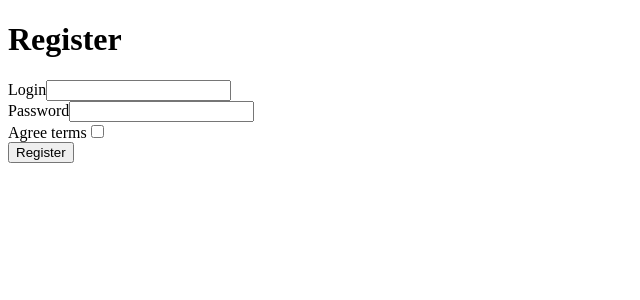
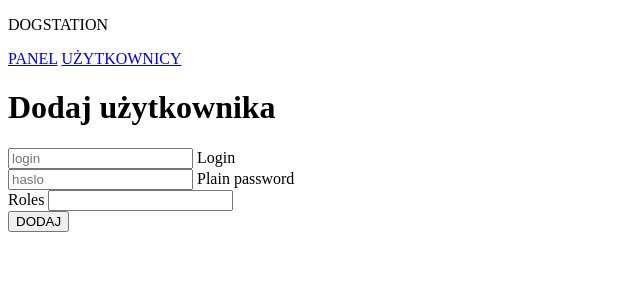
Before and after one commit to AleksandraKuna/dogstationPanel, a Symfony app: template templates/registration/register.html.twig in a window 1280 px wide. Shown: the top 300 px of the page, without its empty margins (0-640 px from the left). Run offline with Twig, Linux system fonts and the light colour scheme; the template is opened without the code that fills it, so the values that code supplies are empty; form fields are guessed from the names that the template uses; some libraries are stand-ins or nearby versions.

Commit message:
adding users

```diff
--- a/assets/styles/app.scss
+++ b/assets/styles/app.scss
@@ -8,7 +8,7 @@ $body-bg: #ededed;
 $theme-colors: (
     "light":      #ededed,
     "dark":       #136093,
-    "primary":    #2351ce,
+    "primary":    #146093,
     "secondary":  #ff3d60,
     "info":       #3397db,
     "success":    #00a964,
--- a/config/services.yaml
+++ b/config/services.yaml
@@ -19,6 +19,12 @@ services:
             - '../src/DependencyInjection/'
             - '../src/Entity/'
             - '../src/Kernel.php'
+    gedmo.listener.timestampable:
+        class: Gedmo\Timestampable\TimestampableListener
+        tags:
+            - { name: doctrine.event_subscriber, connection: default }
+        calls:
+            - [ setAnnotationReader, [ '@annotation_reader' ] ]
 
     # add more service definitions when explicit configuration is needed
     # please note that last definitions always *replace* previous ones
--- a/src/Controller/RegistrationController.php
+++ b/src/Controller/RegistrationController.php
@@ -36,7 +36,7 @@ class RegistrationController extends AbstractController
             $entityManager->flush();
             // do anything else you need here, like send an email
 
-            return $this->redirectToRoute('app_login');
+            return $this->redirectToRoute('app_user');
         }
 
         return $this->render('registration/register.html.twig', [
--- a/templates/panel/menu.html.twig
+++ b/templates/panel/menu.html.twig
@@ -6,7 +6,7 @@
     <div class="links">
         <a href="/">PANEL</a>
 
-        <a href="{{url("app_user")}}">PRACOWNICY</a>
+        <a href="{{url("app_user")}}">UŻYTKOWNICY</a>
     </div>
 </div>
 
--- a/templates/registration/register.html.twig
+++ b/templates/registration/register.html.twig
@@ -1,17 +1,33 @@
 {% extends 'base.html.twig' %}
+{% use "panel/menu.html.twig" %}
 
 {% block title %}Register{% endblock %}
 
 {% block body %}
-    <h1>Register</h1>
-
-    {{ form_start(registrationForm) }}
-        {{ form_row(registrationForm.login) }}
-        {{ form_row(registrationForm.plainPassword, {
-            label: 'Password'
-        }) }}
-        {{ form_row(registrationForm.agreeTerms) }}
-
-        <button type="submit" class="btn">Register</button>
-    {{ form_end(registrationForm) }}
+{{ block("menu") }}
+<div class="container ">
+<div class="row">
+    <div class="col-md-12">
+        <div class="card mt-4">
+            <div class="card-body">
+                    <h1>Dodaj użytkownika</h1>
+                {{ form_start(registrationForm) }}
+                <div class="form-floating mb-4">
+                    {{ form_widget(registrationForm.login, {'attr': {'class': 'form-control', placeholder: 'login'}}) }}
+                    <label>{{ form_label(registrationForm.login) }}</label>
+                </div>
+                <div class="form-floating mb-4">
+                    {{ form_widget(registrationForm.plainPassword, {'attr': {'class': 'form-control', placeholder: 'haslo'}})}}
+                    <label>{{ form_label(registrationForm.plainPassword) }}</label>
+                </div>
+                <div class="form mb-4">
+                    <label>{{ form_label(registrationForm.roles) }}</label>
+                    {{ form_widget(registrationForm.roles, {'attr': {'class': 'form-select', 'aria-label': 'status'}}) }}
+                </div>
+                <button class="btn w-100 btn-primary btn-lg btn-block" type="submit">DODAJ</button>
+                {{ form_end(registrationForm) }}
+            </div>
+        </div>
+    </div>
+</div>
 {% endblock %}
```
Also changed, not shown: src/Form/RegistrationFormType.php (+4 -8 lines), templates/user/index.html.twig (+9 -2 lines).
